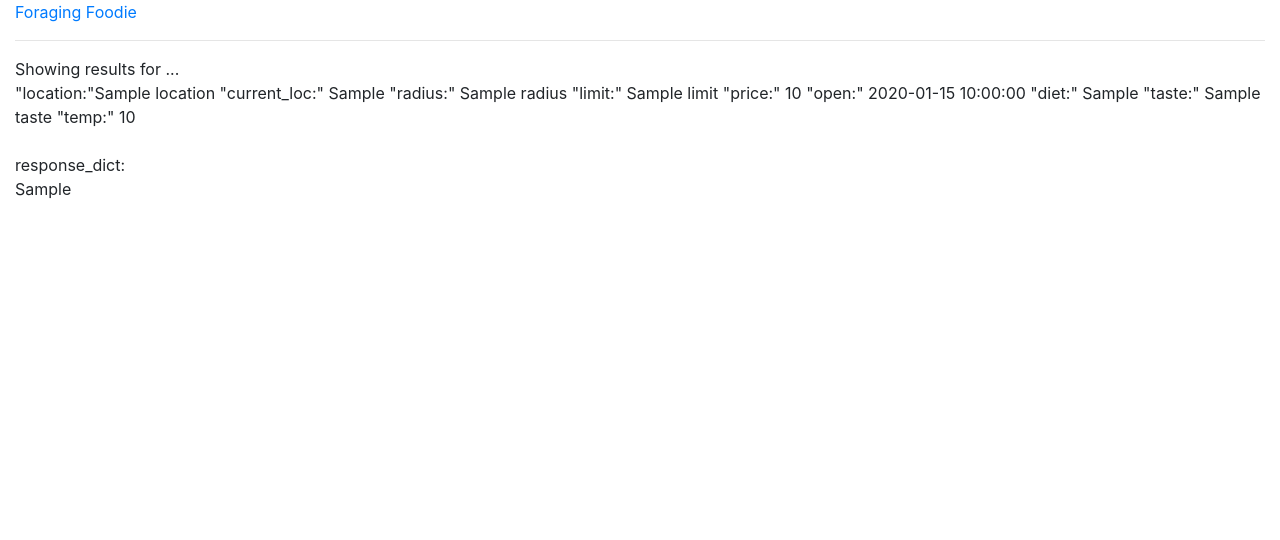
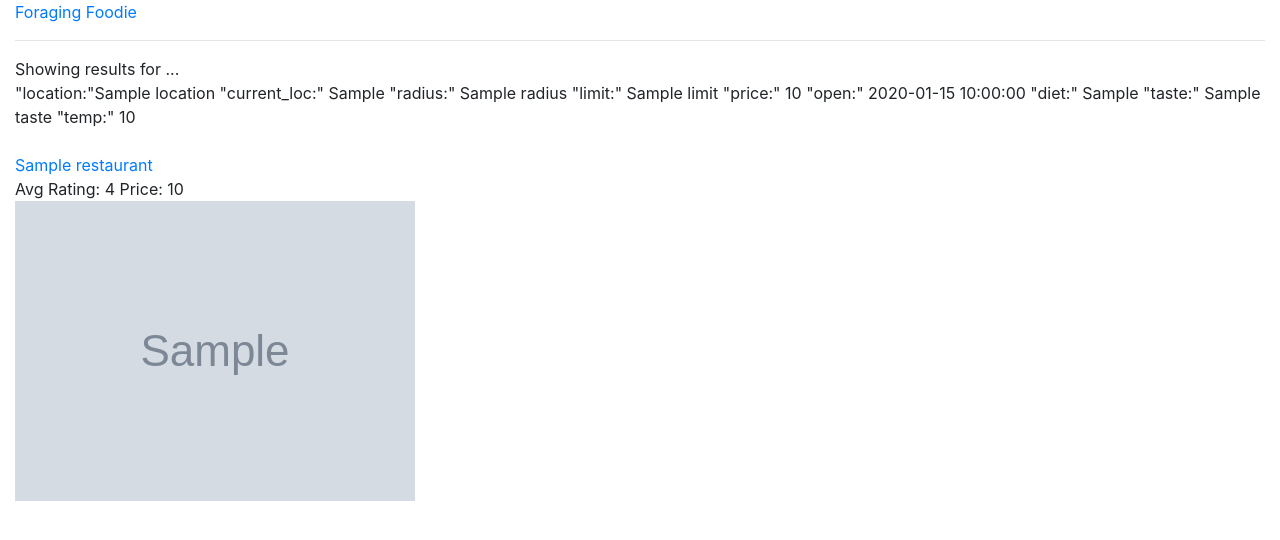
Before and after one commit to alyssalew/foraging-foodie, a Flask app: template templates/results.html in a window 1280 px wide. Shown: the top 540 px of the page. Run offline with Flask 2, Linux system fonts and the light colour scheme; the template is opened without the code that fills it: most values are stand-ins (such as "Sample title", 1, 10 or a date in 2020); grey boxes marked "Sample" are stand-in pictures; some libraries are stand-ins or nearby versions.

Commit message:
Start to process json response to display

```diff
--- a/server.py
+++ b/server.py
@@ -67,14 +67,15 @@ def search_form_processing():
     # test_json_dict = yelp_api.request_resturants(yelp_api.test_payload)
     # print "You just made a request to the Yelp API!"
 
-    # test_json_dict = yelp_api.test_response_dict  # Pre-requested dict
+    test_json_dict = yelp_api.test_response_dict  # Pre-requested dict
 
 
     # The REAL request:
-    payload = yelp_api.create_payload(location, radius_mi, limit, price_list, open_now, diet_restrict_list, taste_list, temp_list)
 
-    json_dict = yelp_api.request_resturants(payload)
-    print "You just made a request to the Yelp API!"
+    # payload = yelp_api.create_payload(location, radius_mi, limit, price_list, open_now, diet_restrict_list, taste_list, temp_list)
+
+    # json_dict = yelp_api.request_resturants(payload)
+    # print "You just made a request to the Yelp API!"
 
 
     return render_template('results.html',
@@ -87,8 +88,8 @@ def search_form_processing():
                                 diet_restrict=diet_restrict_list,
                                 taste=taste_list,
                                 temp=temp_list,
-                                # test_response_info=test_json_dict
-                                response_info=json_dict
+                                test_response_info=test_json_dict
+                                # response_info=json_dict
                             )
 
 
--- a/templates/results.html
+++ b/templates/results.html
@@ -14,16 +14,34 @@
         "temp:" {{temp}}
     </div> <br>
 
-    <!-- <div>
-        test_response_dict: <br>
-         {#
-            {{test_response_info}}
-         #}
-    </div>  -->
     <div>
-        response_dict: <br>
-        {{response_info}}
+        <!-- test_response_dict: <br> -->
+        {# {{test_response_info}} <br> #}
+
+        <!-- {#
+            1st rest: <br>
+            {{test_response_info.businesses[1].name}}
+        #} -->
+
+        {% for restaurant in test_response_info.businesses %}
+             <a href="{{restaurant.url}}">{{restaurant.name}}</a> <br> <!-- url goes to yelp pg -->
+            Avg Rating: {{restaurant.rating}}
+            Price: {{restaurant.price}}
+             <div><img src="{{restaurant.image_url}}"></div>
+            <br>
+
+
+        {% endfor %}
+
     </div>
 
 
+    <!-- For the real stuff -->
+
+    <!-- <div>
+        response_dict: <br>
+         {# {{response_info}} #}
+    </div> -->
+
+
 {% endblock %}
```
